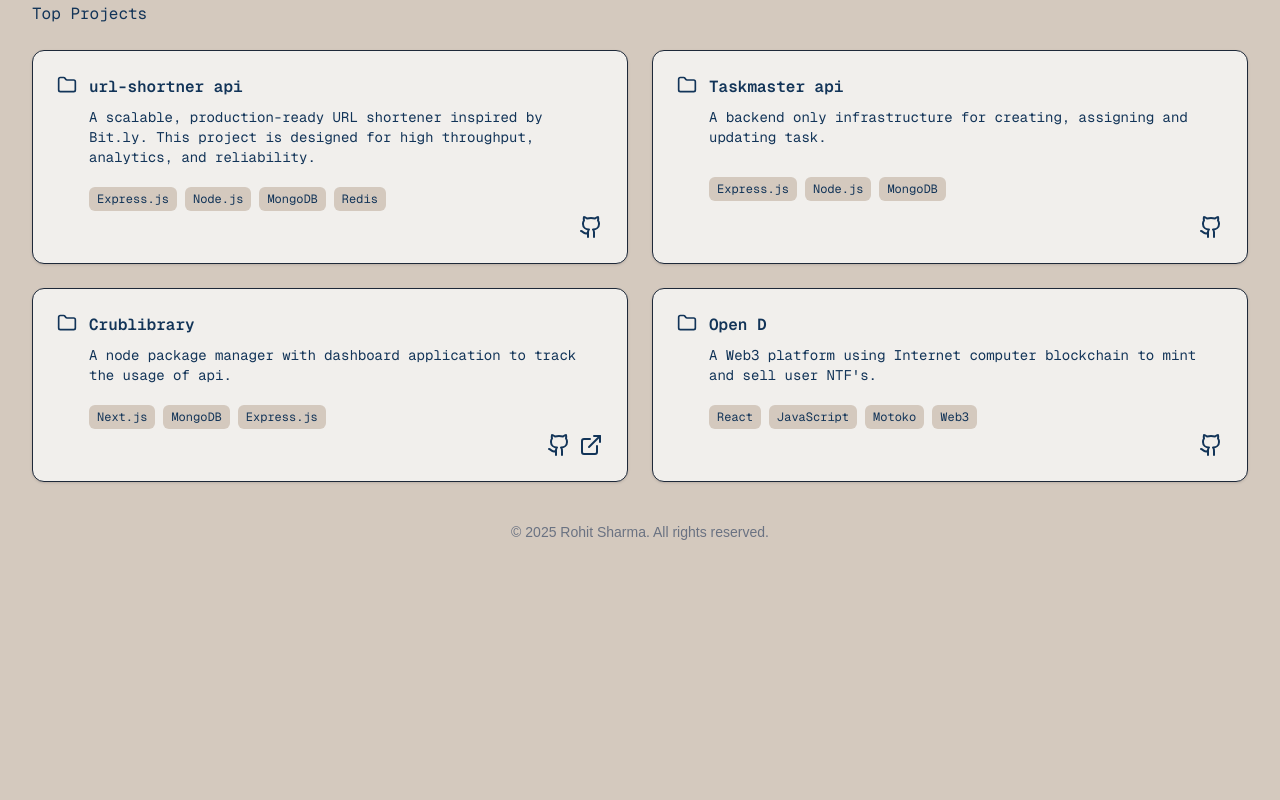
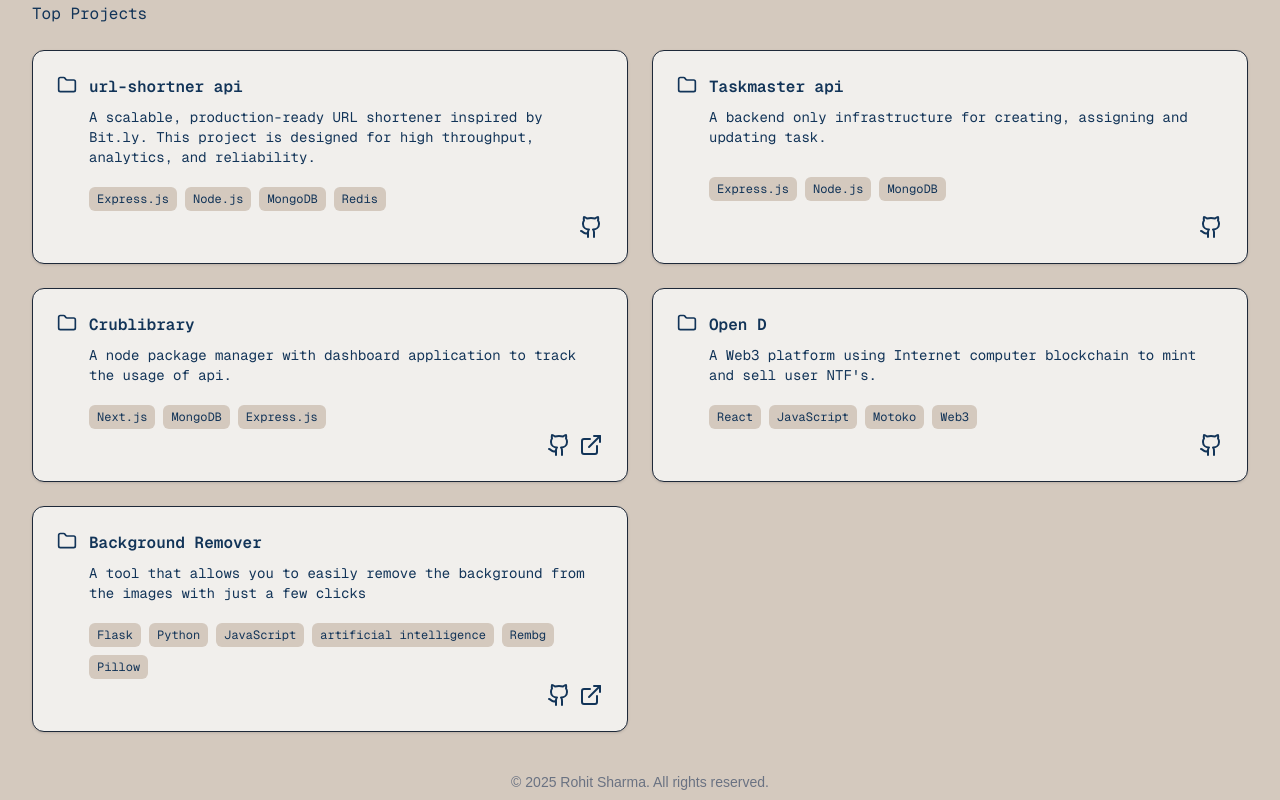
Before and after one commit to rohit133/rohit-dev, a Next.js app: page / in a window 1280 px wide. Shown: the part 794-1594 px from the top of the page. Before the commit the page ends 1344 px from the top, so only its background shows below. Built offline with nearby package versions, Linux system fonts and the light colour scheme.

Commit message:
new projects

```diff
--- a/content/projects.ts
+++ b/content/projects.ts
@@ -39,6 +39,14 @@ const projects: Project[] = [
     liveLink: "",
     devLink: "https://github.com/rohit133/opneD",
   },
+  {
+    title: "Background Remover",
+    description:
+      "A tool that allows you to easily remove the background from the images with just a few clicks",
+    tags: ["Flask", "Python", "JavaScript", "artificial intelligence", "Rembg", "Pillow"],
+    liveLink: "https://web-production-d3350.up.railway.app/",
+    devLink: "https://github.com/rohit133/backgroundRemover",
+  },
 ];
 
 export default projects;
```
